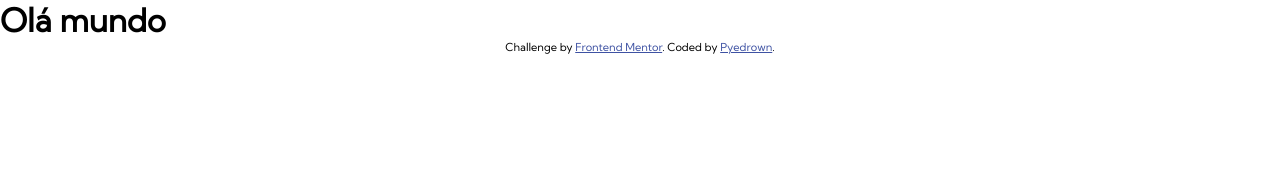
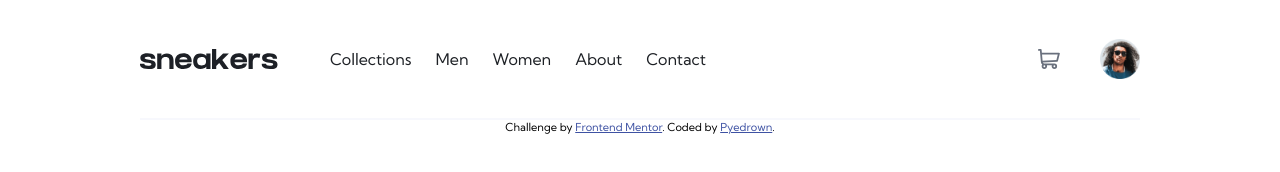
Before and after one commit to AstronautoLunar/ecommence-product-page-jquery, a plain HTML site: page src/index.html in a window 1280 px wide. Drawn offline with nearby package versions, Linux system fonts and the light colour scheme.

Commit message:
:sparkles: Desenvolvido o cabeçalho do site
- Renderizado os itens do navBar dinamicamente atraves do Jquery

```diff
--- a/src/index.html
+++ b/src/index.html
@@ -18,24 +18,51 @@
       href="./style/globals.css"
       rel="stylesheet"
     />
+    <link
+      href="./style/header.css"
+      rel="stylesheet"
+    />
   </head>
   <body>
     <header id="header">
+      <div id="container">
+        <div id="left">
+          <img
+            id="logo"
+            src="./assets/images/logo.svg"
+            alt="image logo"
+          />
+          <nav id="navBar">
+            <ul id="list-items-navBar">
 
+            </ul>
+          </nav>
+        </div>
+
+        <div id="right">
+          <img
+            id="icon-cart"
+            src="assets/images/icon-cart.svg"
+            alt="image cart"
+          />
+
+          <img
+            id="user-image"
+            src="assets/images/image-avatar.png"
+            alt="image user"
+          />
+        </div>
+      </div>
     </header>
 
     <main id="main">
-      <h1>Olá mundo</h1>
+
     </main>
 
     <footer id="footer">
 
     </footer>
-    <!-- Collections
-    Men
-    Women
-    About
-    Contact
+    <!--
 
     Sneaker Company
 
@@ -57,5 +84,6 @@
     </div>
 
     <script src="https://ajax.googleapis.com/ajax/libs/jquery/3.6.0/jquery.min.js"></script>
+    <script src="./script/navBar.js"></script>
   </body>
 </html>
--- /dev/null
+++ b/src/script/navBar.js
@@ -0,0 +1,23 @@
+const listNavBar = $("#list-items-navBar");
+
+const data = [
+    "Collections",
+    "Men",
+    "Women",
+    "About",
+    "Contact"
+];
+
+const itemsArrayHTML = data.map(item => (
+    `
+        <li class="item-navBar">
+            <a href="#">
+                ${ item }
+            </a>
+        </li>
+    `
+));
+
+const itemsHTML = itemsArrayHTML.join("");
+
+listNavBar.append(itemsHTML);
--- a/src/style/globals.css
+++ b/src/style/globals.css
@@ -32,6 +32,11 @@
     font-family: "Kumbh Sans", Arial, sans-serif;
 }
 
+#container {
+    width: 1000px;
+    height: inherit;
+}
+
 .attribution {
     font-size: 11px;
     text-align: center;
--- /dev/null
+++ b/src/style/header.css
@@ -0,0 +1,54 @@
+#header {
+    width: 100%;
+    height: 120px;
+
+    justify-content: center;
+}
+
+#header > #container {
+    display: flex;
+    justify-content: space-between;
+    align-items: center;
+
+    border-bottom: 2px solid var(--light-grayish-blue);
+}
+
+#header,
+#left,
+#right,
+#list-items-navBar
+{
+    display: flex;
+    align-items: center;
+}
+
+#logo {
+    margin-right: 40px;
+}
+
+#navBar {
+    width: 400px;
+}
+
+#list-items-navBar {
+    width: 100%;
+
+    justify-content: space-around;
+}
+
+li.item-navBar{
+    list-style-type: none;
+}
+
+li.item-navBar > a {
+    text-decoration: none;
+
+    color: var(--very-vark-blue);
+}
+
+#user-image {
+    width: 40px;
+}
+img#icon-cart {
+    margin-right: 40px;
+}
```
